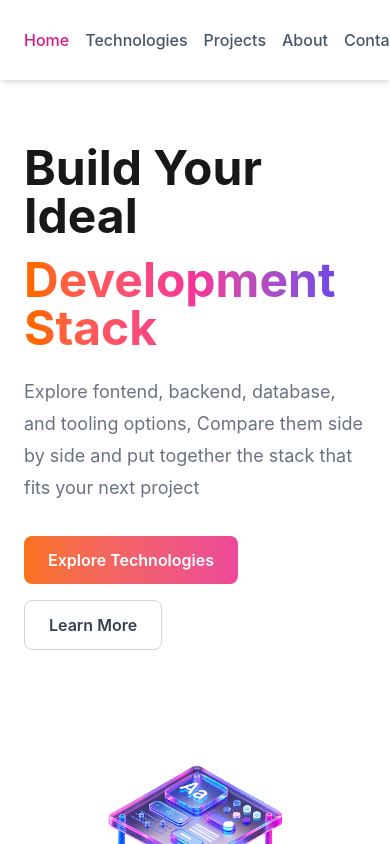
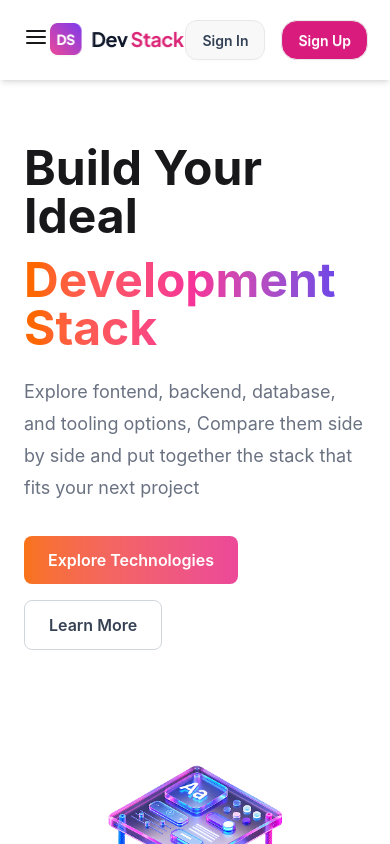
Before and after one commit to MrAbiduuu/Assignment-5--ReactProject-DevStack-, a React (Vite) app: page / in a window 390 px wide. Shown: the top 844 px of the page. Built offline with nearby package versions, Linux system fonts and the light colour scheme.

Commit message:
Added responsive to navbar

```diff
--- a/index.html
+++ b/index.html
@@ -5,7 +5,7 @@
   <meta charset="UTF-8" />
   <link rel="icon" type="image/svg+xml" href="./src/assets/page-icon.png" />
   <meta name="viewport" content="width=device-width, initial-scale=1.0" />
-  <title>assignment-5-reactproject-</title>
+  <title>Dev-stack</title>
 </head>
 
 <body>
--- a/src/Components/Nav.tsx
+++ b/src/Components/Nav.tsx
@@ -1,13 +1,20 @@
 import Logo from "../assets/logo-text.png";
-// import { FiMenu } from "react-icons/fi";
+import { FiMenu } from "react-icons/fi";
+
 const Nav = () => {
   return (
     <nav className="sticky top-0 z-50 mx-auto flex h-20 max-w-7xl items-center justify-between bg-white px-6 shadow-md lg:px-8">
-      <div>
+      <div className="md:hidden">
+        <button>
+          <FiMenu className="text-2xl" />
+        </button>
+      </div>
+
+      <div className="md:mr-auto">
         <img src={Logo} alt="DevStackLogo" />
       </div>
 
-      <div className="flex gap-4 font-medium text-[#475569]">
+      <div className="hidden gap-4 font-medium text-[#475569] md:flex">
         <a href="" className="text-[#D91B7E]">
           Home
         </a>
@@ -19,7 +26,6 @@ const Nav = () => {
 
       <div className="flex gap-4 font-extrabold">
         <button className="btn rounded-xl text-[#334155]">Sign In</button>
-
         <button className="btn rounded-2xl bg-[#D91B7E] text-white">
           Sign Up
         </button>
```
